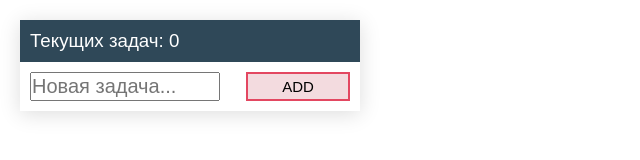
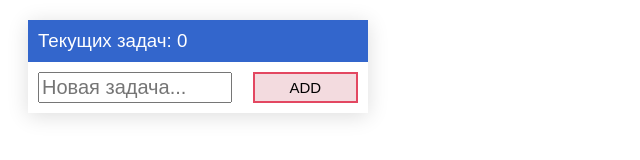
Before and after one commit to sven73-dev/to-do-list, a plain HTML site: page index.html in a window 1280 px wide. Shown: the whole page, without its empty margins (0-640 px from the left). Drawn offline with nearby package versions, Linux system fonts and the light colour scheme.

Commit message:
Update files

```diff
--- a/index.html
+++ b/index.html
@@ -12,14 +12,14 @@
   <div id="app">
     <div class="stats">
       <h3 class="stats__title">{{"Текущих задач: "+ tasks.length}}</h3>
+        <div class="add_task">
+            <div class="add_task__input ">
+              <input placeholder="Новая задача..." type="text" v-model="new_task.title">
+            </div>
+          <button type="submit" class="add_task__btn" @click="add_task" >ADD</button>
+        </div>
     </div>
     <task @task_done="delete_task(index)" :key="index" v-for="(data,index) in tasks" :data="data" ></task>
-    <div class="add_task">
-      <div class="add_task__input ">
-          <input placeholder="Новая задача..." type="text" v-model="new_task.title">
-      </div>
-      <button class="add_task__btn" @click="add_task">ADD</button>
-    </div>
   </div>
 </body>
 <script src="script.js"></script>
--- a/style.css
+++ b/style.css
@@ -1,6 +1,3 @@
-:root {
-  --main: #2F4858;
-  --white: #fff;
 }
 * {
   padding: 0;
@@ -21,8 +18,8 @@
 .stats__title {
   margin: -10px -10px 10px -10px;
   padding: 10px;
-  background-color: var(--main);
-  color: var(--white);
+  background-color: #3366CC;
+  color: #ffffff;
   font-weight: 500;
 }
 .task {
```
